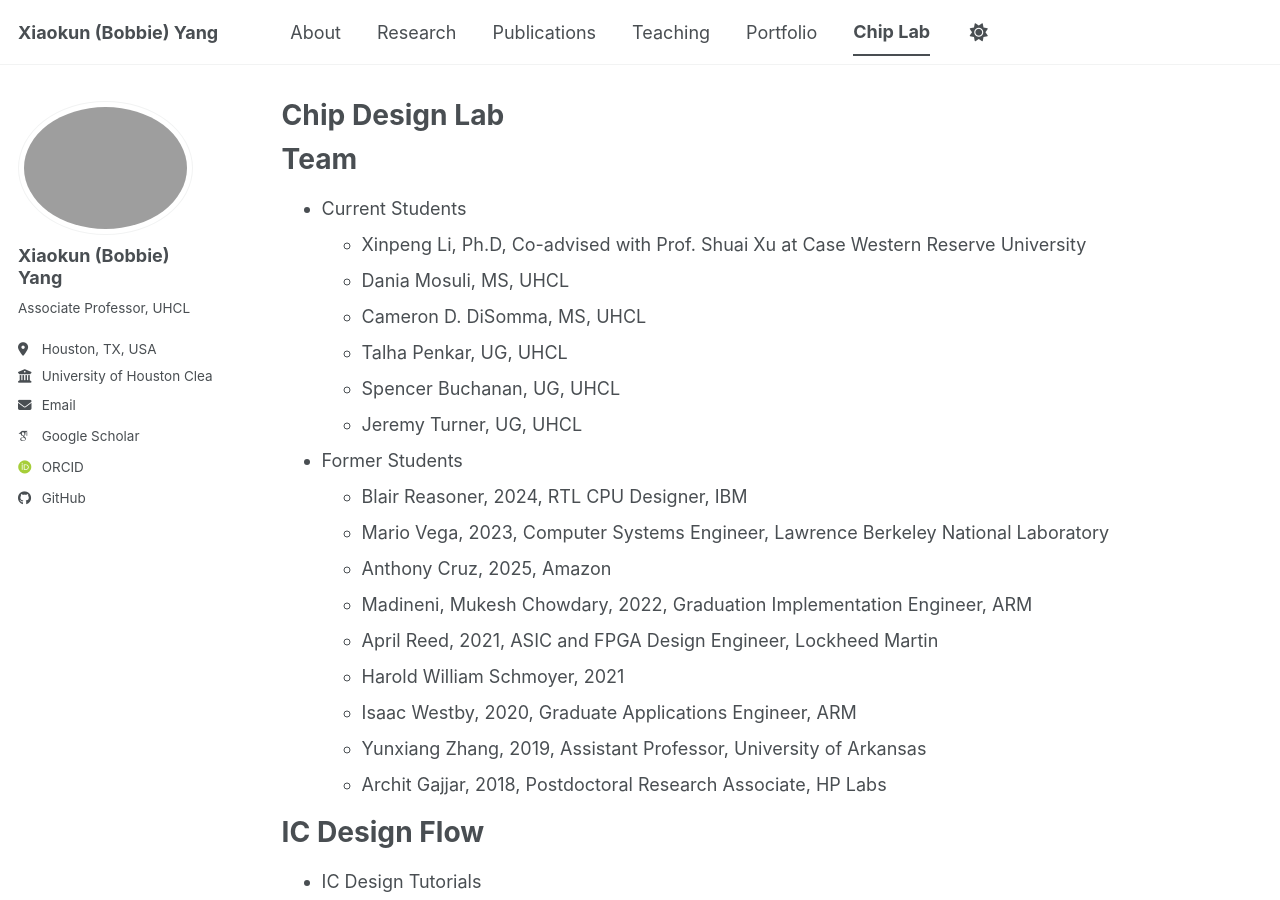
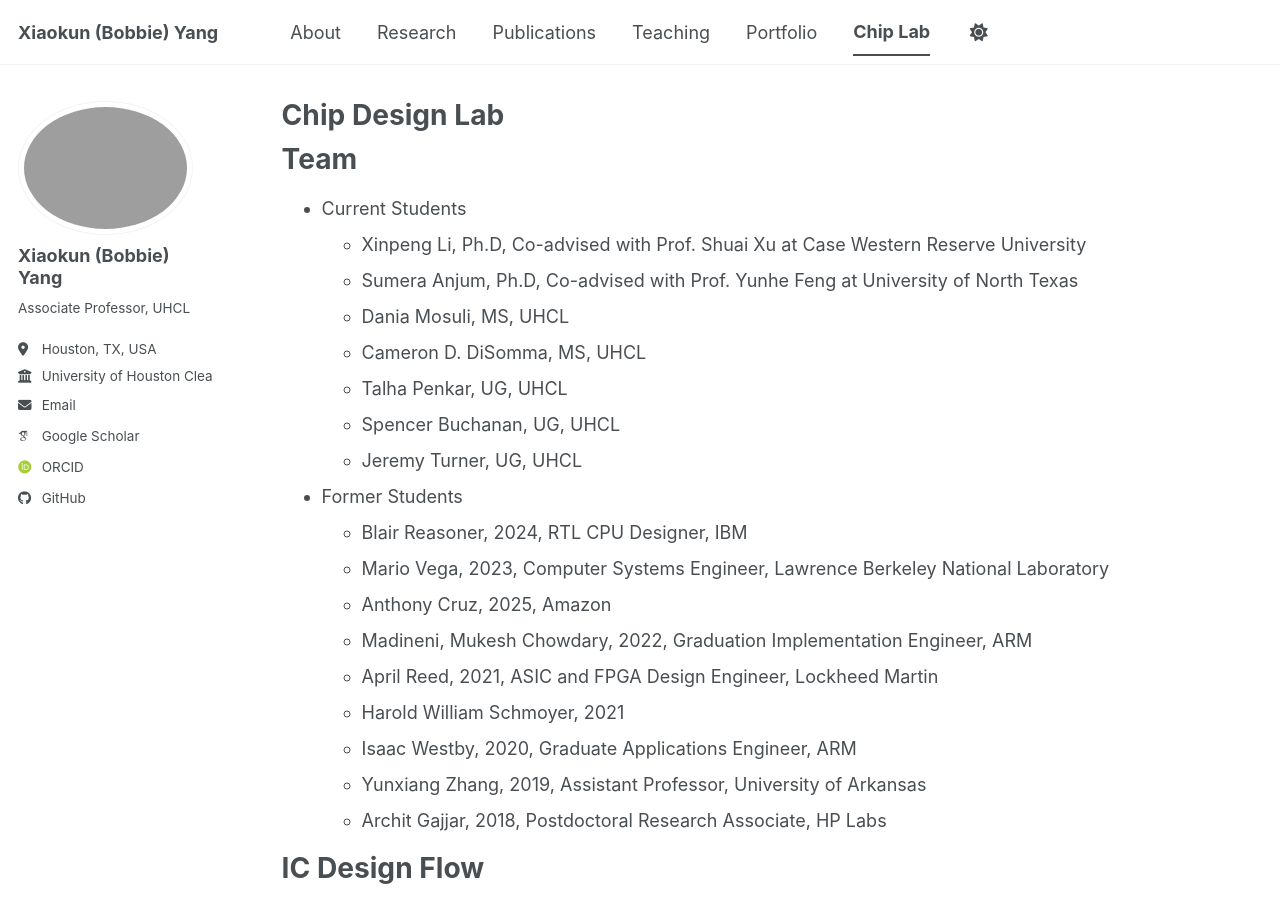
Before and after one commit to bobbieyang/bobbieyang.github.io, a Jekyll site: the page built from _pages/lab.md, in a window 1280 px wide and 900 px high. Built offline with Jekyll 4.4.1, drawn with Linux system fonts in a browser that asks for light colours; some web fonts are replaced; a script bundle is joined from its source files by our own code; library files that are not in the unit come from our copies.

Commit message:
Update lab.md

```diff
--- a/_pages/lab.md
+++ b/_pages/lab.md
@@ -13,6 +13,7 @@ Team
 ======
 * Current Students
   * Xinpeng Li, Ph.D, Co-advised with Prof. Shuai Xu at Case Western Reserve University
+  * Sumera Anjum, Ph.D, Co-advised with Prof. Yunhe Feng at University of North Texas
   * Dania Mosuli, MS, UHCL
   * Cameron D. DiSomma, MS, UHCL
   * Talha Penkar, UG, UHCL
```
